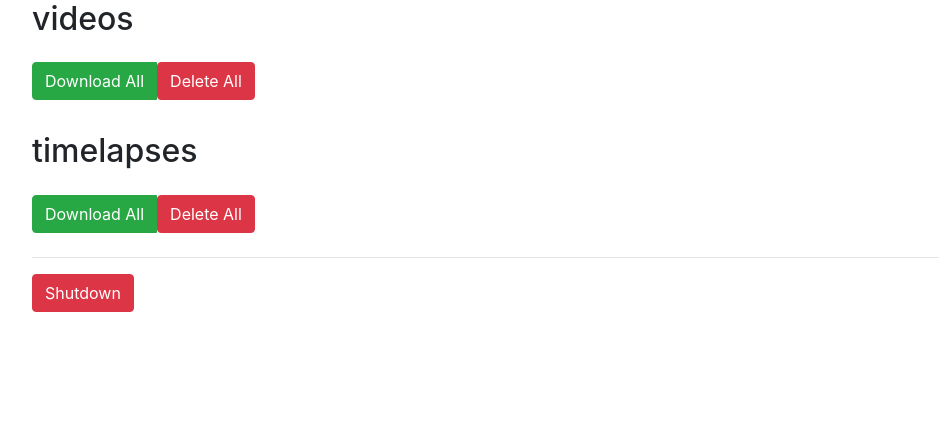
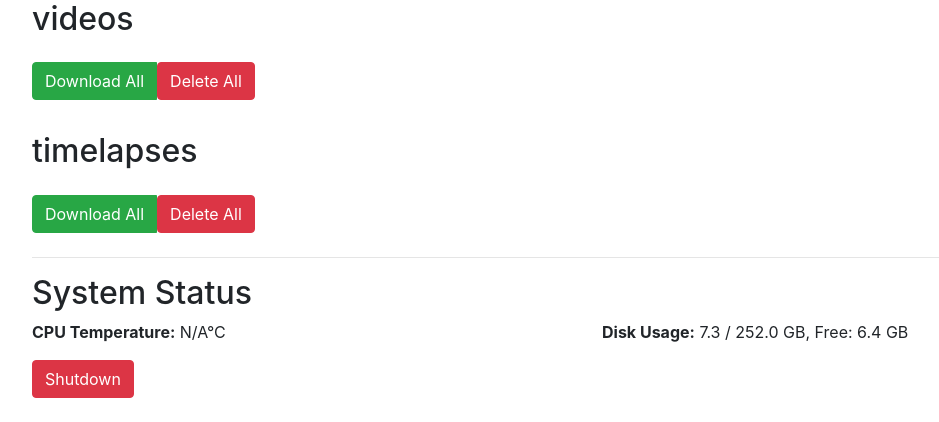
Before and after one commit to jakobkreft/ActionPi, a Flask app: page / in a window 1280 px wide. Shown: the part 550-972 px from the top of the page, without its empty margins (53-992 px from the left). Before the commit the page ends 862 px from the top, so only its background shows below. Run offline with Flask 3, Linux system fonts and the light colour scheme; parts of the project's set-up code (start-up, migrations or seed data) failed here and were passed over; some libraries are stand-ins or nearby versions.

Commit message:
added system status

```diff
--- a/templates/index.html
+++ b/templates/index.html
@@ -37,6 +37,7 @@
 <body>
     <div class="container">
         <h1 class="text-center my-4">ActionPi</h1>
+
 
         <div class="row">
             <div class="col-md-4">
@@ -105,6 +106,17 @@
         <!-- Shutdown button -->
         <hr>
 
+
+        <h2>System Status</h2>
+        <div class="row">
+            <div class="col-6">
+                <p><strong>CPU Temperature:</strong> {{ temperature }}°C</p>
+            </div>
+            <div class="col-6">
+                <p><strong>Disk Usage:</strong> {{ disk_space['used_gb'] }} / {{ disk_space['total_gb'] }} GB, Free: {{ disk_space['free_gb'] }} GB </p>
+            </div>
+        </div>
+
         <form method="POST" action="{{ url_for('shutdown') }}" onsubmit="return confirm('Are you sure you want to shutdown?')" class="mb-2">
             <input type="submit" class="btn btn-danger" value="Shutdown">
         </form>
```
